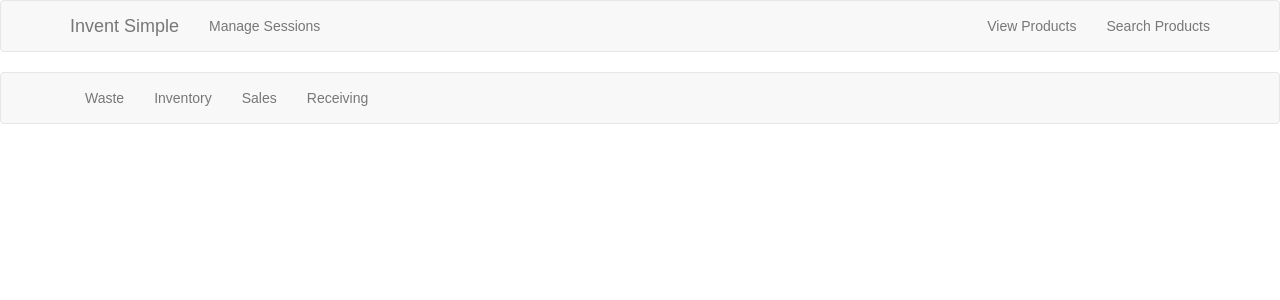
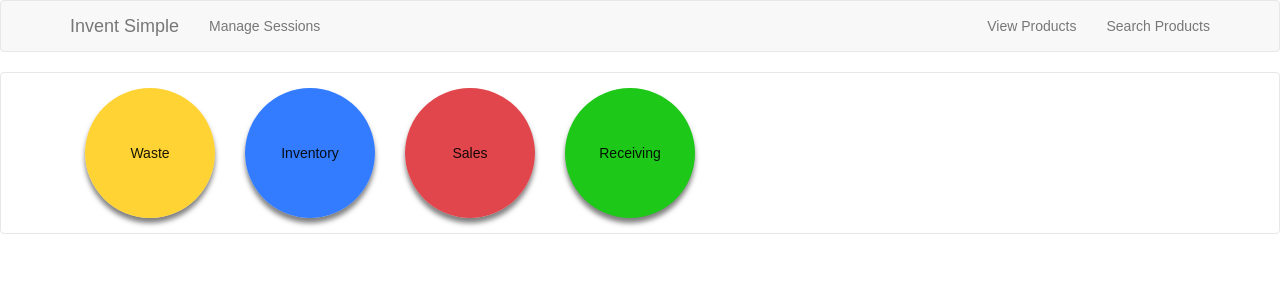
Before and after one commit to lukeschuyler/web-inventory, a React (Create React App) app: page /sessions in a window 1280 px wide. Shown: the top 300 px of the page. Built offline with nearby package versions, Linux system fonts and the light colour scheme.

Commit message:
added nav colors

```diff
--- a/src/InvSession.js
+++ b/src/InvSession.js
@@ -10,7 +10,7 @@ class InvSession extends Component {
     }
   }
 
-  componentDidMount() {
+  componentWillMount() {
     axios.get(`https://inventory-manager-ls.herokuapp.com/api/v1/inv_line_items/from/${this.props.match.params.session}`)
     .then(res => {
       let itemArray = []
--- a/src/Inventory.js
+++ b/src/Inventory.js
@@ -15,7 +15,7 @@ class Inventory extends Component {
     this.colFormatter = this.colFormatter.bind(this)
   }
 
-  componentDidMount() {
+  componentWillMount() {
     axios.get(`https://inventory-manager-ls.herokuapp.com/api/v1/inv_sessions`)
     .then(res => {
       res.data.forEach(session => {
--- a/src/Products.js
+++ b/src/Products.js
@@ -11,7 +11,7 @@ class Products extends Component {
     }
   }
 
-  componentDidMount() {
+  componentWillMount() {
     axios.get(`https://inventory-manager-ls.herokuapp.com/api/v1/products`)
     .then(res => {
       console.log(res.data)
--- a/src/RecSession.js
+++ b/src/RecSession.js
@@ -12,7 +12,7 @@ class RecSession extends Component {
     console.log(this.props)
   }
 
-  componentDidMount() {
+  componentWillMount() {
     axios.get(`https://inventory-manager-ls.herokuapp.com/api/v1/rec_line_items/from/${this.props.match.params.session}`)
     .then(res => {
       let itemArray = []
--- a/src/Receiving.js
+++ b/src/Receiving.js
@@ -16,7 +16,7 @@ class Receiving extends Component {
     this.colFormatter = this.colFormatter.bind(this)
   }
 
-  componentDidMount() {
+  componentWillMount() {
     axios.get(`https://inventory-manager-ls.herokuapp.com/api/v1/rec_sessions`)
     .then(res => {
       res.data.forEach(session => {
--- a/src/Sales.js
+++ b/src/Sales.js
@@ -16,7 +16,7 @@ class Sales extends Component {
     this.colFormatter = this.colFormatter.bind(this)
   }
 
-  componentDidMount() {
+  componentWillMount() {
     axios.get(`https://inventory-manager-ls.herokuapp.com/api/v1/sales_sessions`)
     .then(res => {
       res.data.forEach(session => {
--- a/src/SalesSession.js
+++ b/src/SalesSession.js
@@ -10,7 +10,7 @@ class SalesSession extends Component {
     }
   }
 
-  componentDidMount() {
+  componentWillMount() {
     axios.get(`https://inventory-manager-ls.herokuapp.com/api/v1/sales_line_items/from/${this.props.match.params.session}`)
     .then(res => {
       console.log(res)
--- a/src/Sessions.js
+++ b/src/Sessions.js
@@ -12,12 +12,12 @@ class Sessions extends Component {
     let match = this.props.match.url
     return (
       <div>
-        <Navbar>
-          <Nav>
-            <NavItem eventKey={1} href={`${match}/waste`}>Waste</NavItem>
-            <NavItem eventKey={2} href={`${match}/inventory`}>Inventory</NavItem>
-            <NavItem eventKey={2} href={`${match}/sales`}>Sales</NavItem>
-            <NavItem eventKey={2} href={`${match}/receiving`}>Receiving</NavItem>
+        <Navbar className="session-navbar">
+          <Nav className="session-nav">
+            <NavItem eventKey={1} href={`${match}/waste`}><div className="nav-item waste-nav-item">Waste</div></NavItem>
+            <NavItem eventKey={2} href={`${match}/inventory`}><div className="nav-item inv-nav-item">Inventory</div></NavItem>
+            <NavItem eventKey={2} href={`${match}/sales`}><div className="nav-item sales-nav-item">Sales</div></NavItem>
+            <NavItem eventKey={2} href={`${match}/receiving`}><div className="nav-item rec-nav-item">Receiving</div></NavItem>
           </Nav>
         </Navbar>
         <Route exact path={match} render={() => (
--- a/src/Waste.js
+++ b/src/Waste.js
@@ -16,7 +16,7 @@ class Waste extends Component {
     this.colFormatter = this.colFormatter.bind(this)
   }
 
-  componentDidMount() {
+  componentWillMount() {
     axios.get(`https://inventory-manager-ls.herokuapp.com/api/v1/waste_sessions`)
     .then(res => {
       res.data.forEach(session => {
--- a/src/WasteSession.js
+++ b/src/WasteSession.js
@@ -10,7 +10,7 @@ class WasteSession extends Component {
     }
   }
 
-  componentDidMount() {
+  componentWillMount() {
     axios.get(`https://inventory-manager-ls.herokuapp.com/api/v1/waste_line_items/from/${this.props.match.params.session}`)
     .then(res => {
       let itemArray = []
--- a/src/index.css
+++ b/src/index.css
@@ -53,3 +53,45 @@ body {
 textarea {
   border: 0px;
 }
+
+.session-navbar {
+  background-color: white;
+  display: flex;
+  justify-content: space-between;
+  align-items: center;
+}
+
+.session-nav {
+  display: flex;
+  justify-content: space-between;
+  align-items: center;
+}
+
+.waste-nav-item {
+  background-color: rgba(255,200,0,.8)
+}
+
+.inv-nav-item {
+  background-color: rgba(0,90,255,.8)
+}
+
+.sales-nav-item {
+  background-color: rgba(217,24,31,.8)
+}
+
+.rec-nav-item {
+  background-color: rgb(30, 200, 24)
+}
+
+.nav-item {
+  border-radius: 100%;
+  height: 130px;
+  width: 130px;
+  display: flex;
+  flex-direction: column;
+  align-items: center !important;
+  justify-content: center !important;
+  color: rgba(0,0,0, .9);
+  box-shadow: 0px 5px 5px rgba(0,0,0, .5);
+  /*margin-right: 130px;*/
+}
```
